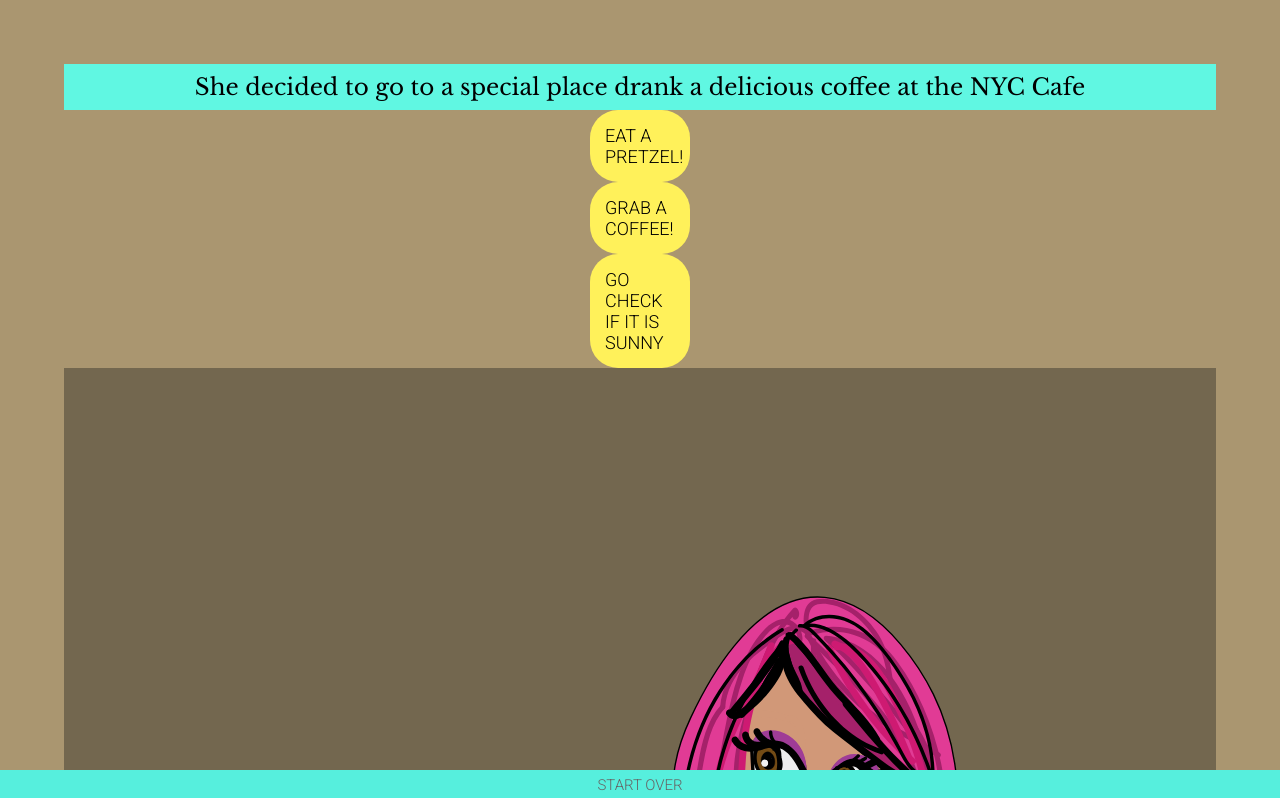
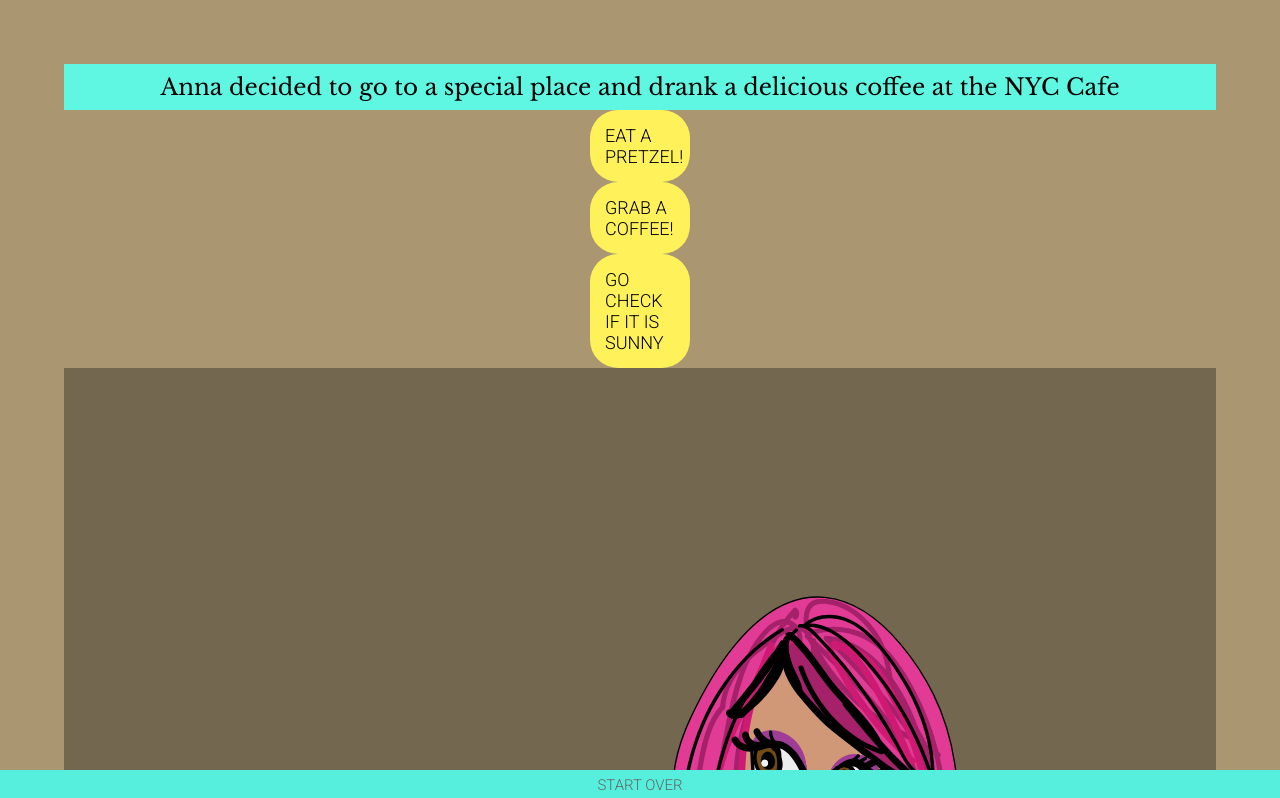
Before and after one commit to mhorowitz9/web-class, a plain HTML site: page MiriProject4/cafe.html in a window 1280 px wide. Shown: the top 798 px of the page. Drawn offline with nearby package versions, Linux system fonts and the light colour scheme.

Commit message:
Update cafe.html

```diff
--- a/MiriProject4/cafe.html
+++ b/MiriProject4/cafe.html
@@ -15,7 +15,7 @@
 
                 <div class="divmuseumcafe">
 
-                    <p>She decided to go to a special place drank a delicious coffee at the NYC Cafe</p>
+                    <p>Anna decided to go to a special place and drank a delicious coffee at the NYC Cafe</p>
                     <a class="btnend" href="pretzel1.html">Eat a Pretzel!</a>
                 <a class="btnend" href="cafe.html">Grab a Coffee!</a>
                 <a class="btnend" href="end.html">Go Check if it is Sunny</a>
```
